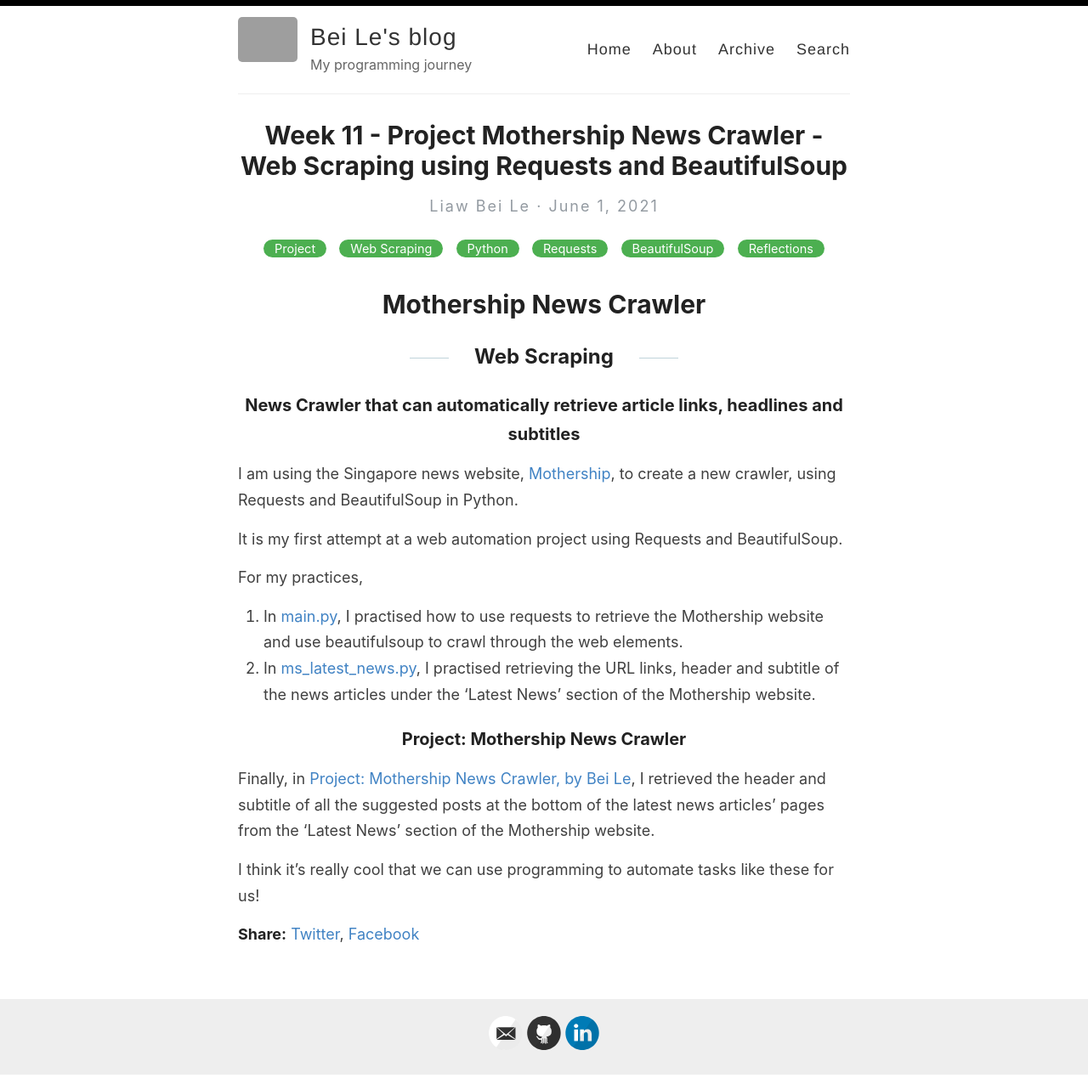
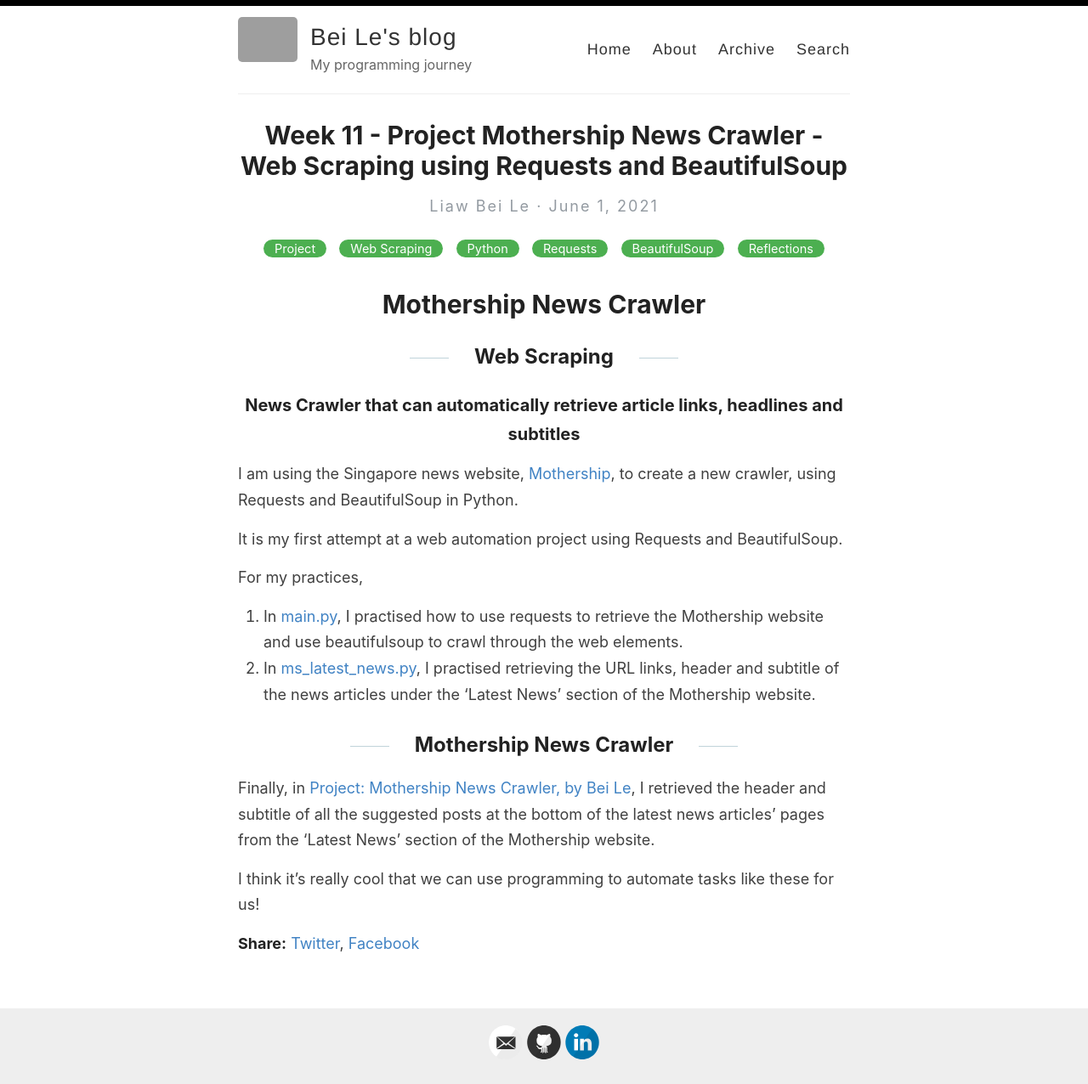
Before and after one commit to liawbeile/liawbeile.github.io, a Jekyll site: the page built from _posts/2021-6-1-june1.md, in a window 1280 px wide. Shown: the whole page at 85% size. Built offline with Jekyll 4.4.1, drawn with Linux system fonts in a browser that asks for light colours; grey boxes are pictures that could not be loaded.

Commit message:
upload post

```diff
--- a/_posts/2021-6-1-june1.md
+++ b/_posts/2021-6-1-june1.md
@@ -18,7 +18,7 @@
 1. In [main.py](https://github.com/liawbeile/news_crawler/blob/main/main.py), I practised how to use requests to retrieve the Mothership website and use beautifulsoup to crawl through the web elements.
 2. In [ms_latest_news.py](https://github.com/liawbeile/news_crawler/blob/main/ms_latest_news.py), I practised retrieving the URL links, header and subtitle of the news articles under the 'Latest News' section of the Mothership website.
 
-### Project: Mothership News Crawler
+## Mothership News Crawler
 Finally, in [Project: Mothership News Crawler, by Bei Le](https://github.com/liawbeile/news_crawler/blob/main/ms_suggested_articles.py), I retrieved the header and subtitle of all the suggested posts at the bottom of the latest news articles' pages from the 'Latest News' section of the Mothership website.
 
 I think it's really cool that we can use programming to automate tasks like these for us!
```
